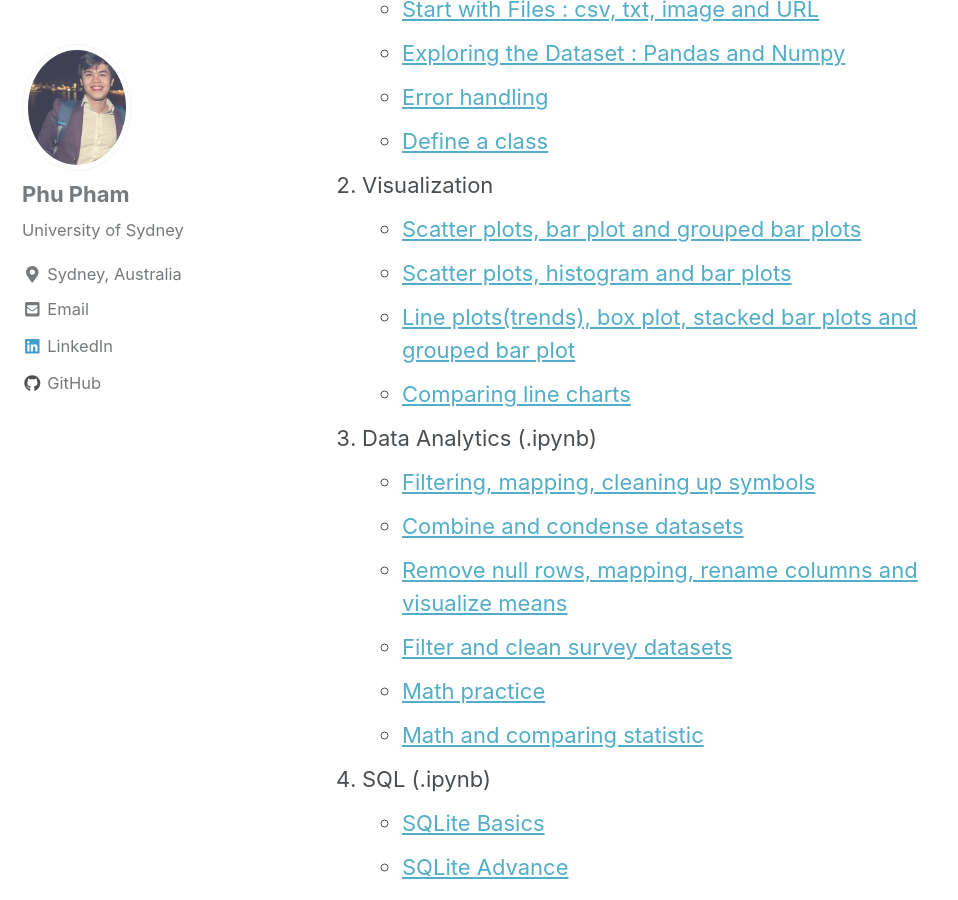
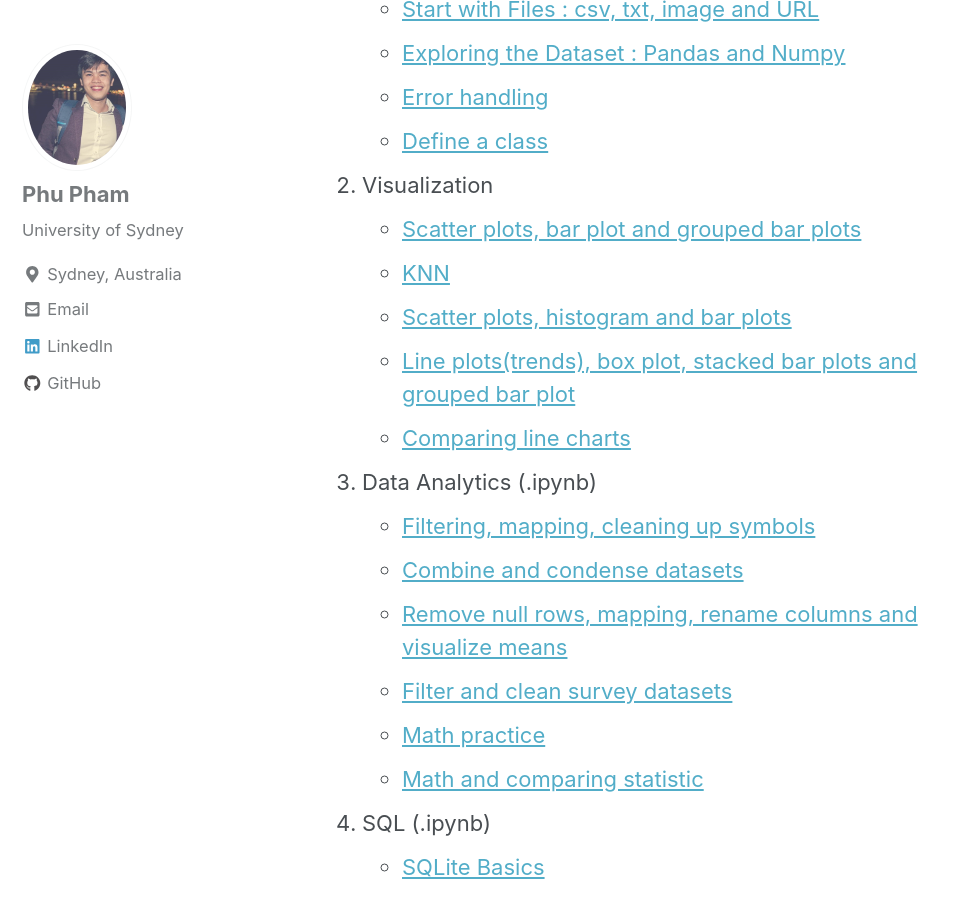
Before and after one commit to pphamnham/pphamnham.github.io, a Jekyll site: the page built from _pages/datascience.md, in a window 1280 px wide and 900 px high, scrolled down 562 px. Shown: the whole window, without its empty margins (0-958 px from the left). Built offline with Jekyll 4.4.1, drawn with Linux system fonts in a browser that asks for light colours; nearby versions of some CDN libraries.

Commit message:
Update _pages/datascience.md

```diff
--- a/_pages/datascience.md
+++ b/_pages/datascience.md
@@ -13,6 +13,7 @@ header:
 * [Define a class](/python04/)
 2. Visualization
 * [Scatter plots, bar plot and grouped bar plots](/viz01/)
+* [KNN](/viz02/)
 * [Scatter plots, histogram and bar plots](https://github.com/jasonluo3329/DS_Notes/blob/master/PandaVisualTwoFeatures203.ipynb)
 * [Line plots(trends), box plot, stacked bar plots and grouped bar plot](https://github.com/jasonluo3329/DS_Notes/blob/master/PdCleanReindexVisual204.ipynb)
 * [Comparing line charts](https://github.com/jasonluo3329/DS_Notes/blob/master/PandaVisualLineCompare202.ipynb)
```
